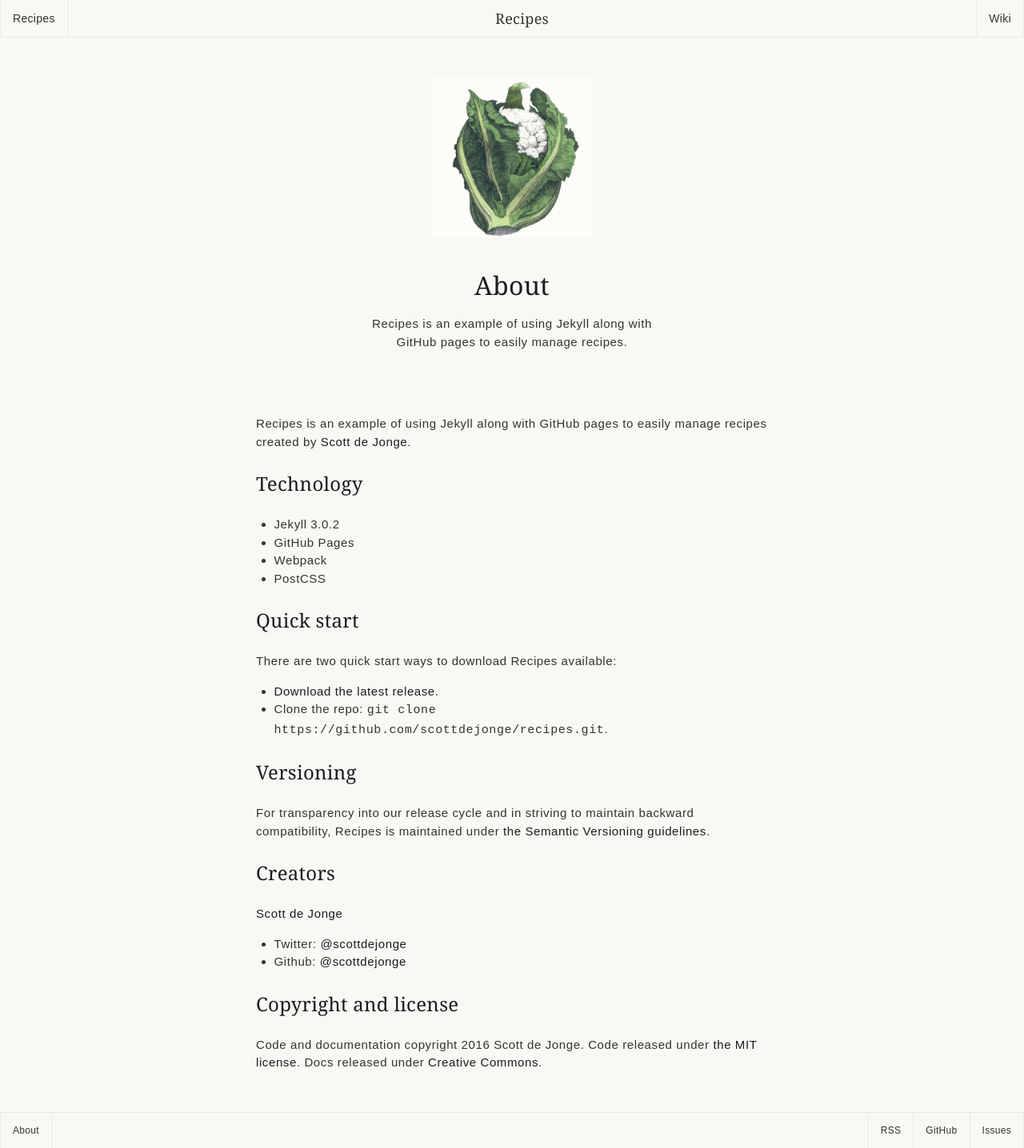
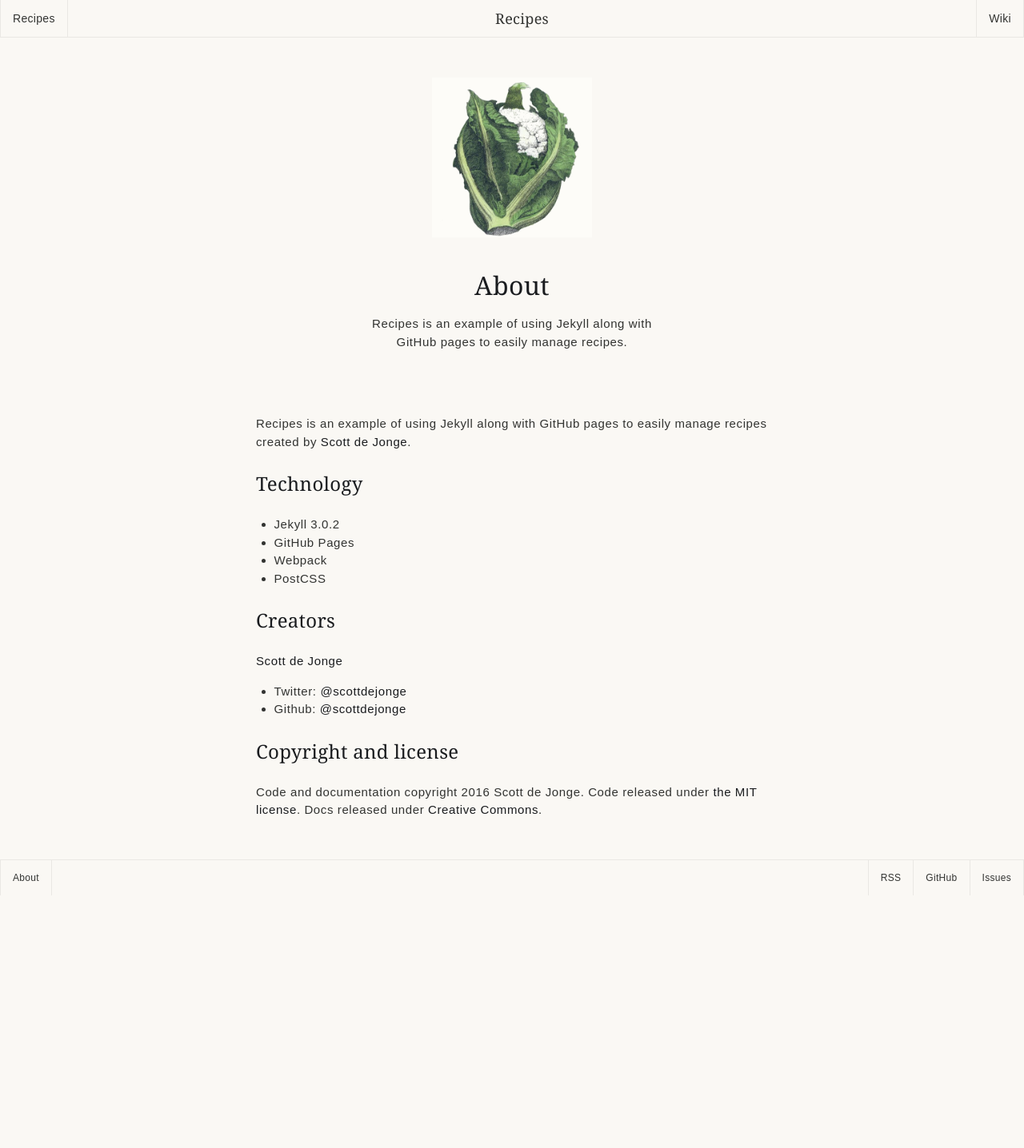
Before and after one commit to scottdejonge/recipes, a Jekyll site: the page built from about.md, in a window 1280 px wide. Shown: the whole page at 80% size. Built offline with Jekyll 4.4.1, drawn with Linux system fonts in a browser that asks for light colours; after the commit the page ends 1120 px from its top, so only the background shows below that.

Commit message:
Removed about page content

```diff
--- a/about.md
+++ b/about.md
@@ -15,17 +15,6 @@ Recipes is an example of using Jekyll along with GitHub pages to easily manage r
 * Webpack
 * PostCSS
 
-## Quick start
-
-There are two quick start ways to download Recipes available:
-
-- [Download the latest release](https://github.com/scottdejonge/recipes/).
-- Clone the repo: `git clone https://github.com/scottdejonge/recipes.git`.
-
-## Versioning
-
-For transparency into our release cycle and in striving to maintain backward compatibility, Recipes is maintained under [the Semantic Versioning guidelines](http://semver.org/).
-
 ## Creators
 
 **Scott de Jonge**
```
